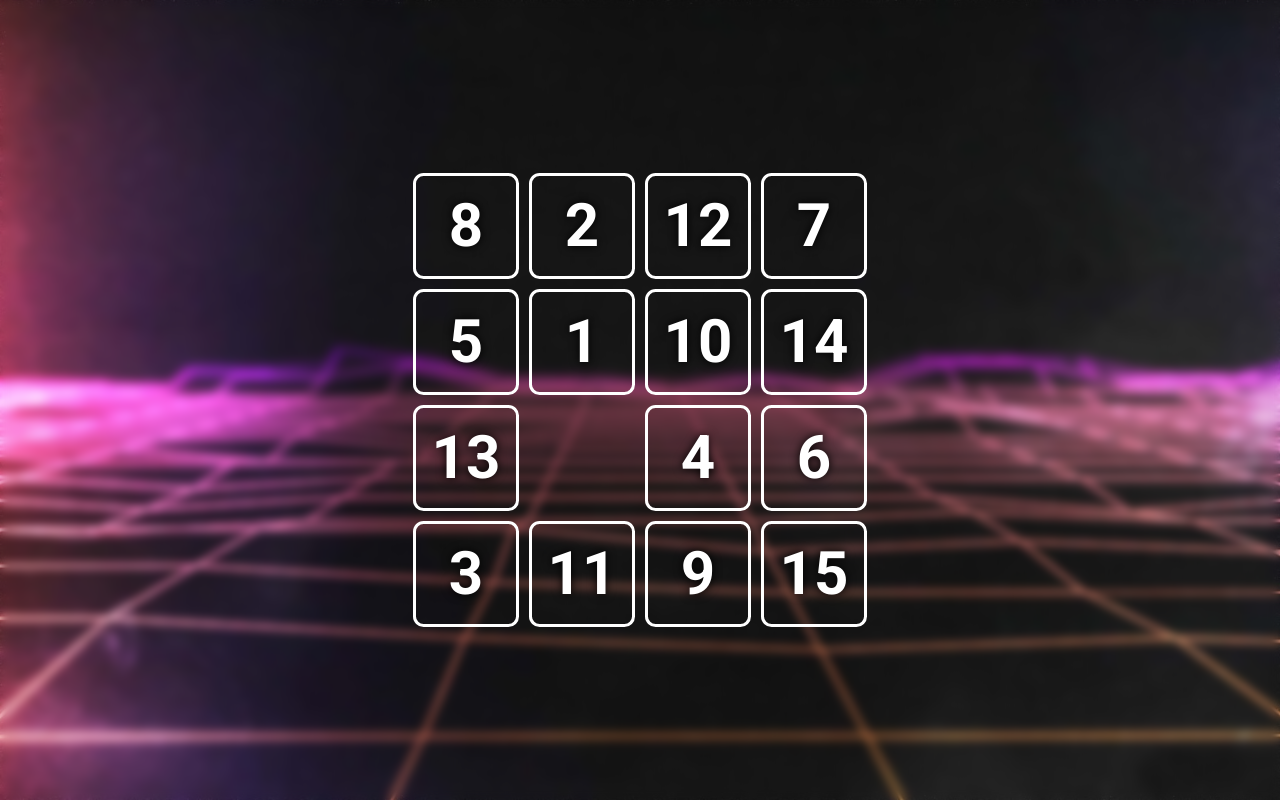
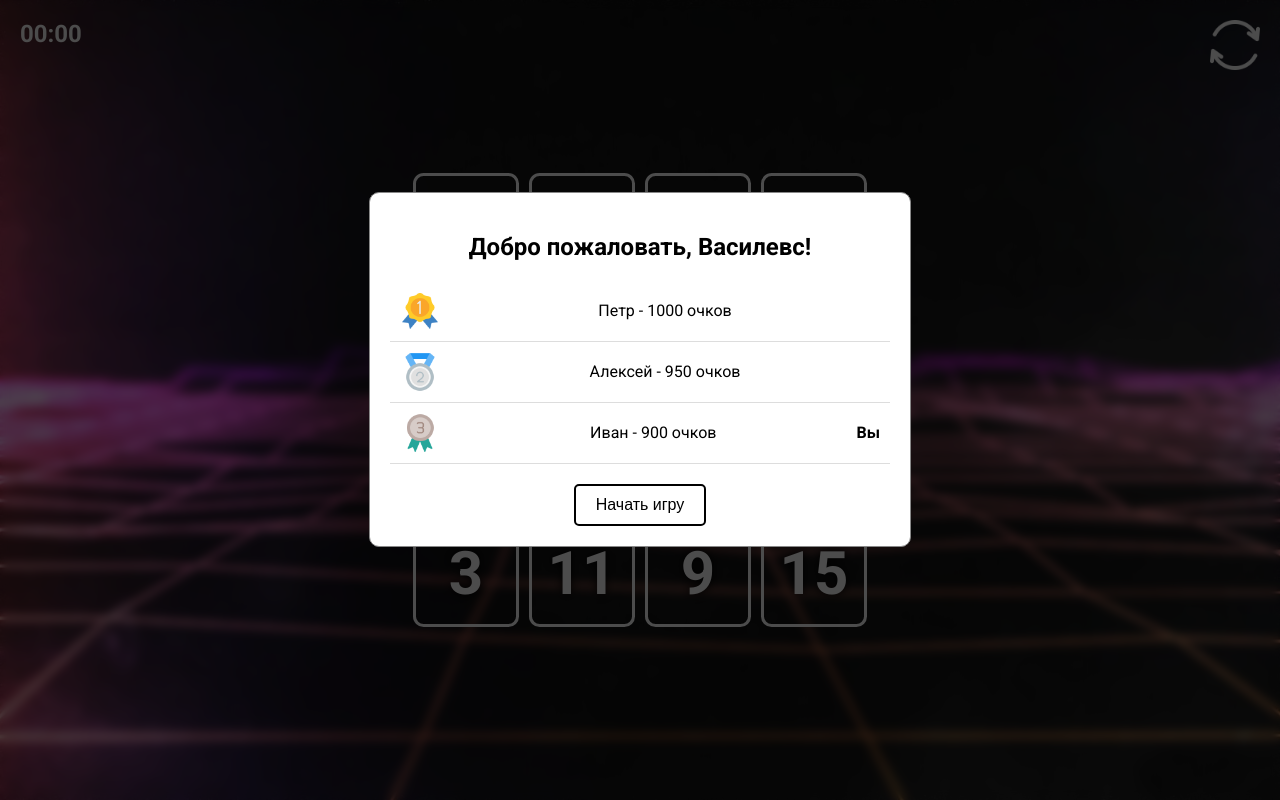
Before and after one commit to 17neverends/game-17-2, a plain HTML site: page index.html in a window 1280 px wide. Drawn offline with Linux system fonts and the light colour scheme.

Commit message:
modal mock leaderbord

```diff
--- a/index.html
+++ b/index.html
@@ -11,7 +11,9 @@
 
 </head>
 <body>
-
+    <div class="timer">
+        <span id="timer">00:00</span>
+    </div>
 <div class="container">
     <div class="cell" id="cell1" onclick="swap(1)"></div>
     <div class="cell" id="cell2" onclick="swap(2)"></div>
@@ -38,6 +40,17 @@
         <button id="newGameButton">Новая игра</button>
     </div>
 </div>
+<div class="restart-button">
+    <button id="restart-button"></button>
+</div>
+<div id="popup" class="modal" style="display:none;">
+    <div class="modal-content">
+        <h2>Добро пожаловать, <span id="player-name"></span>!</h2>
+        <div class="leaderboard" id="leaderboard">
+        </div>
+        <button id="start-game-button">Начать игру</button>
+    </div>
+</div>
 <script src="main.js"></script>
 </body>
 </html>
--- a/main.js
+++ b/main.js
@@ -1,3 +1,37 @@
+let timerInterval;
+let startTime;
+let name = "Василевс";
+const tg_id = 12345;
+
+
+function startTimer() {
+    startTime = new Date();
+    timerInterval = setInterval(updateTimer, 1000);
+}
+
+function updateTimer() {
+    const currentTime = new Date();
+    const timeDiff = (currentTime - startTime) / 1000;
+    const minutes = Math.floor(timeDiff / 60);
+    const seconds = Math.floor(timeDiff % 60);
+    document.getElementById('timer').innerText = `${minutes.toString().padStart(2, '0')}:${seconds.toString().padStart(2, '0')}`;
+}
+
+function resetTimer() {
+    clearInterval(timerInterval);
+    document.getElementById('timer').innerText = '00:00';
+}
+
+document.getElementById('restart-button').onclick = function() {
+    values_cell_from_start_to_last = from_1_to_16_unique_random(16);
+    count_changes = 0;
+    time_count = new Date();
+    update_cell_values();
+    resetTimer();
+    startTimer();
+};
+
+
 function check_win(args) {
     const sortedArray = [...values_cell_from_start_to_last].sort((a, b) => a - b);
     return args.every((value, index) => value === sortedArray[index]);
@@ -118,3 +152,61 @@ document.getElementById('newGameButton').onclick = function() {
     update_cell_values();
     document.getElementById('modal').style.display = "none";
 }
+
+
+document.addEventListener("DOMContentLoaded", function() {
+    document.getElementById('popup').style.display = "block";
+});
+
+const leaderboardData = {
+    "leaders": [
+        { "position": 1, "name": "Петр", "score": 1000, "tg_id": 67890 },
+        { "position": 2, "name": "Алексей", "score": 950, "tg_id": 54321 },
+        { "position": 3, "name": "Иван", "score": 900, "tg_id": 12345 }
+    ]
+};
+
+document.getElementById('start-game-button').onclick = function() {
+    document.getElementById('popup').style.display = "none";
+    values_cell_from_start_to_last = from_1_to_16_unique_random(16);
+    count_changes = 0;
+    time_count = new Date();
+    update_cell_values();
+    startTimer();
+};
+
+function renderLeaderboard(data) {
+    document.getElementById('player-name').textContent = name;
+
+    const leaderboardElement = document.getElementById('leaderboard');
+    leaderboardElement.innerHTML = '';
+
+    data.leaders.forEach(leader => {
+        const leaderRow = document.createElement('div');
+        leaderRow.classList.add('leader-row');
+
+        let icon;
+        if (leader.position === 1) {
+            icon = '<img src="static/first.png" alt="Gold Medal" class="leader-icon">';
+        } else if (leader.position === 2) {
+            icon = '<img src="static/second.png" alt="Silver Medal" class="leader-icon">';
+        } else if (leader.position === 3) {
+            icon = '<img src="static/third.png" alt="Bronze Medal" class="leader-icon">';
+        } else {
+            icon = `<span class="leader-number">${leader.position}</span>`;
+        }
+
+        leaderRow.innerHTML = `
+            ${icon}
+            <span class="leader-name">${leader.name} - ${leader.score} очков</span>
+            ${leader.tg_id === tg_id ? '<span class="you-label">Вы</span>' : ''}
+        `;
+
+        leaderboardElement.appendChild(leaderRow);
+    });
+
+    document.getElementById('popup').style.display = 'block';
+}
+
+
+renderLeaderboard(leaderboardData);
--- a/style.css
+++ b/style.css
@@ -1,6 +1,6 @@
 body {
   overflow: hidden;
-  background-image: url(backneon1.jpg);
+  background-image: url(static/backneon1.jpg);
   background-size: cover;
   background-attachment: fixed;
   background-position: center;
@@ -50,12 +50,117 @@ body {
   color: white;
 }
 
+.timer {
+  position: absolute;
+  top: 20px;
+  left: 20px;
+  font-size: 24px;
+  font-weight: bold;
+  color: #fff;
+}
+
+.restart-button button {
+  position: absolute;
+  top: 20px;
+  right: 20px;
+  width: 50px;
+  height: 50px;
+  border: none;
+  cursor: pointer;
+  background-image: url(static/image.png);
+  background-size: cover;
+  background-repeat: no-repeat;
+  background-position: center;
+  background-color: transparent;
+  font-size: 24px;
+  padding: 0;
+  transition: transform 0.3s ease;
+}
+
+.restart-button button:hover {
+  transform: scale(1.1);
+}
+
+#popup {
+  display: none;
+  position: fixed;
+  z-index: 1000;
+  left: 0;
+  top: 0;
+  width: 100%;
+  height: 100%;
+  overflow: auto;
+  background-color: rgba(0, 0, 0, 0.7);
+}
+
+#popup.modal-content {
+  background-color: #fff;
+  margin: 15% auto;
+  padding: 20px;
+  border: 1px solid #888;
+  width: 80%;
+  max-width: 500px;
+  border-radius: 10px;
+  text-align: center;
+}
+
+#popup button {
+  margin-top: 20px;
+  padding: 10px 20px;
+  border: none;
+  border-radius: 5px;
+  background-color: #4CAF50;
+  color: #fff;
+  cursor: pointer;
+}
+
+#popup button:hover {
+  background-color: #3e8e41;
+}
+
+.leaderboard {
+  margin-top: 20px;
+}
+
+.leader-row {
+  display: flex;
+  align-items: center;
+  justify-content: flex-start;
+  padding: 10px;
+  border-bottom: 1px solid #ddd;
+  font-size: 16px;
+}
+
+.leader-icon {
+  width: 40px;
+  height: 40px;
+  margin-right: 10px;
+}
+
+.leader-number {
+  font-weight: bold;
+  font-size: 18px;
+  margin-right: 10px;
+}
+
+.leader-name {
+  flex-grow: 1;
+}
+
+.you-label {
+  font-weight: bold;
+}
+
 @media (max-width: 800px) {
   .cell {
       width: 80px;
       height: 80px;
       line-height: 80px;
       font-size: 40px;
+  }
+  .restart-button button {
+    width: 40px;
+    height: 40px;
   }
 }
 
@@ -65,6 +170,11 @@ body {
       height: 60px;
       line-height: 60px;
       font-size: 30px;
+  }
+
+  .restart-button button {
+    width: 30px;
+    height: 30px;
   }
 }
 
@@ -107,10 +217,6 @@ body {
   cursor: pointer;
 }
 
-h2 {
-  font-family: 'Georgia', serif;
-  color: #333;
-}
 
 #resultMessage {
   font-size: 18px;
@@ -118,7 +224,7 @@ h2 {
   color: #555;
 }
 
-button {
+#popup button {
   background-color: transparent;
   color: black;
   border: 2px solid black;
@@ -129,7 +235,7 @@ button {
   transition: background-color 0.3s, color 0.3s;
 }
 
-button:hover {
+#popup button:hover {
   background-color: black;
   color: white;
 }
```
Also changed, not shown: backneon.jpg (deleted), static/backneon1.jpg (renamed from backneon1.jpg), static/first.png (added), static/image.png (added), static/second.png (added), static/third.png (added).
